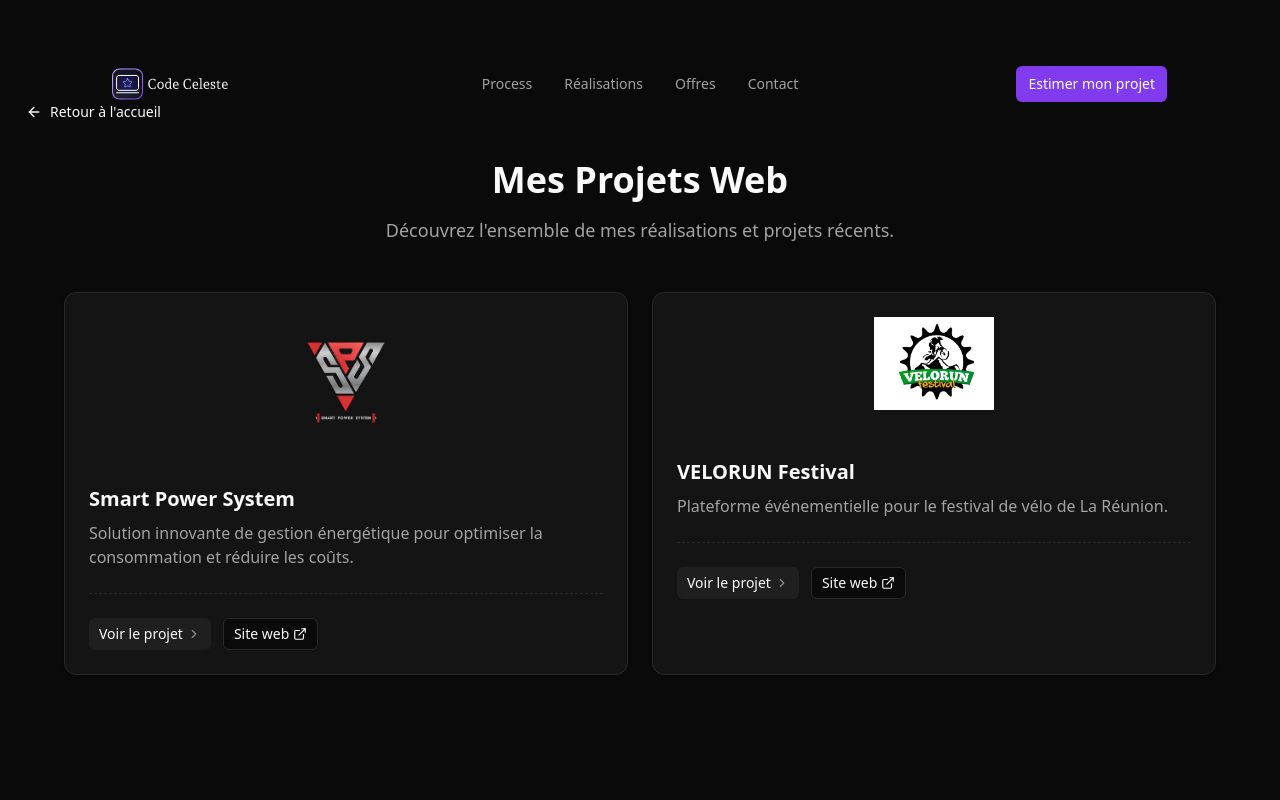
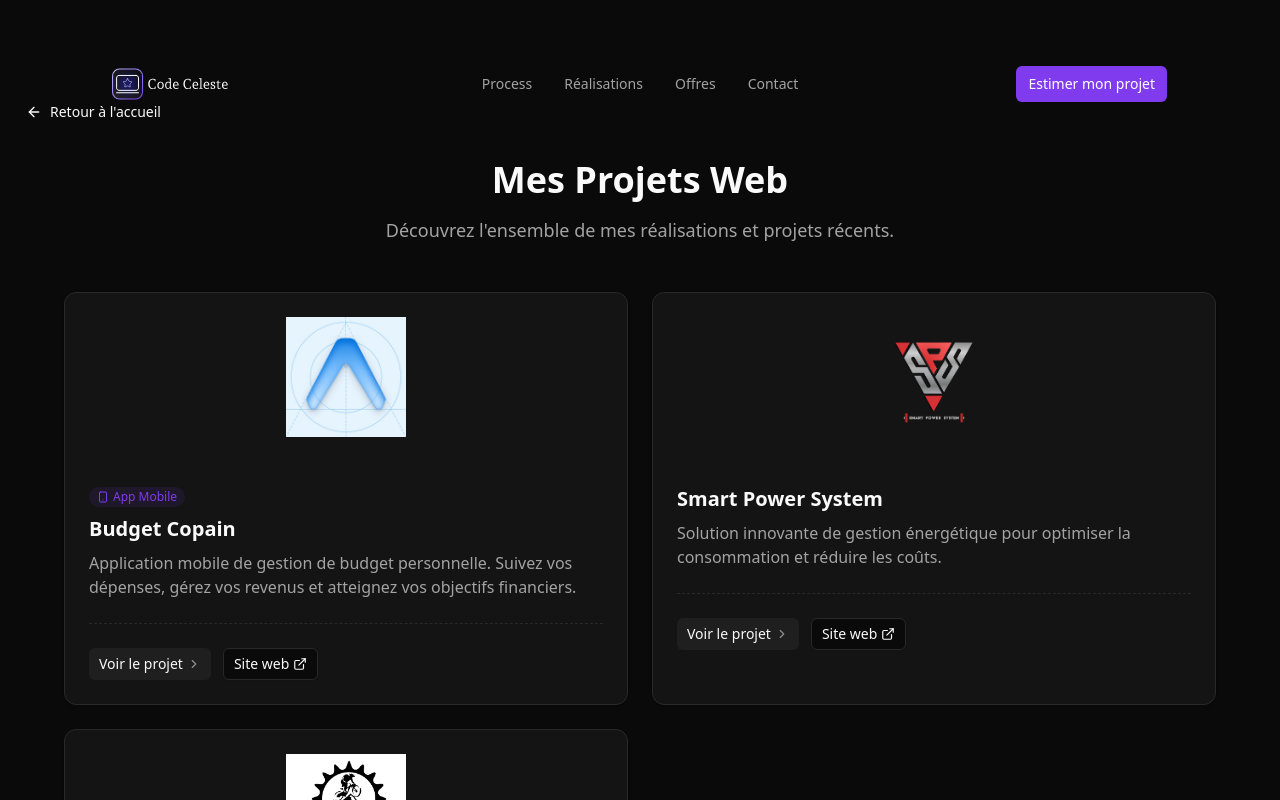
Before and after one commit to MaximeClst/portfolio-code-celeste, a Next.js app: page /works in a window 1280 px wide. Shown: the top 800 px of the page. Built offline with nearby package versions, Linux system fonts and the light colour scheme.

Commit message:
Ajout projet Budget Copain (app mobile) dans la section works

```diff
--- a/app/_landing/Work.tsx
+++ b/app/_landing/Work.tsx
@@ -21,6 +21,15 @@ type Project = {
 };
 
 const projects: Project[] = [
+  {
+    title: "Budget Copain",
+    description:
+      "Application mobile de gestion de budget personnelle. Suivez vos dépenses, gérez vos revenus et atteignez vos objectifs financiers.",
+    image: "/budget-copain-icon.png",
+    link: "/works/budget-copain",
+    externalLink: "https://budget-copain.vercel.app",
+    type: "App mobile",
+  },
   {
     title: "Smart Power System",
     description:
--- /dev/null
+++ b/app/works/budget-copain/page.tsx
@@ -0,0 +1,137 @@
+import { Button } from "@/components/ui/button";
+import { Card } from "@/components/ui/card";
+import { ArrowLeft, ExternalLink, Smartphone } from "lucide-react";
+import Image from "next/image";
+import Link from "next/link";
+import { Footer } from "../../_landing/Footer";
+import { Header } from "../../_landing/Header";
+
+export default function BudgetCopainPage() {
+  return (
+    <main className="h-full relative">
+      {/* Background avec grille et gradient */}
+      <div className="fixed inset-0 bg-gradient-to-br from-slate-900 via-primary-800 to-primary-900">
+        <div className="absolute inset-0 bg-[linear-gradient(90deg,rgba(255,255,255,0.02)_3px,transparent_3px),linear-gradient(rgba(255,255,255,0.02)_3px,transparent_3px)] bg-[size:100px_100px]"></div>
+      </div>
+
+      <div className="relative z-10">
+        <Header />
+
+        <section className="container mx-auto px-4 py-24">
+          <div className="mb-8">
+            <Button asChild variant="ghost" size="sm" className="gap-2">
+              <Link href="/works">
+                <ArrowLeft className="size-4" />
+                Retour aux projets
+              </Link>
+            </Button>
+          </div>
+
+          <div className="max-w-4xl mx-auto">
+            <div className="text-center mb-12">
+              <div className="flex justify-center items-center mb-6">
+                <Image
+                  src="/budget-copain-icon.png"
+                  alt="Budget Copain"
+                  width={120}
+                  height={120}
+                  className="object-contain rounded-2xl"
+                />
+              </div>
+              <div className="flex justify-center gap-2 mb-4">
+                <span className="px-3 py-1 bg-primary/10 text-primary rounded-full text-sm flex items-center gap-1.5">
+                  <Smartphone className="size-3.5" />
+                  Application Mobile
+                </span>
+              </div>
+              <h1 className="text-4xl font-bold mb-4">Budget Copain</h1>
+              <div className="flex justify-center gap-4">
+                <Button asChild variant="outline" className="gap-2">
+                  <Link href="https://budget-copain.vercel.app" target="_blank">
+                    <ExternalLink className="size-4" />
+                    budget-copain.vercel.app
+                  </Link>
+                </Button>
+              </div>
+            </div>
+
+            <div className="grid gap-8 lg:grid-cols-2">
+              <div className="order-2 lg:order-1">
+                <Card className="p-6">
+                  <div className="aspect-video bg-gray-100 rounded-lg flex items-center justify-center">
+                    <Image
+                      src="/budget-copain-icon.png"
+                      alt="Capture d'écran de Budget Copain"
+                      width={600}
+                      height={400}
+                      className="rounded-lg object-cover w-full h-full"
+                    />
+                  </div>
+                </Card>
+              </div>
+
+              <div className="order-1 lg:order-2 space-y-8">
+                <Card className="p-6">
+                  <h2 className="text-2xl font-semibold mb-4">Contexte</h2>
+                  <p className="text-muted-foreground leading-relaxed">
+                    Gérer son budget au quotidien est un casse-tête pour beaucoup de
+                    monde. Les applis existantes sont soit trop complexes, soit pas
+                    adaptées aux réalités locales. L'idée : une app simple, intuitive,
+                    qui aide vraiment à suivre ses dépenses sans prise de tête.
+                  </p>
+                </Card>
+
+                <Card className="p-6">
+                  <h2 className="text-2xl font-semibold mb-4">Solution</h2>
+                  <p className="text-muted-foreground leading-relaxed">
+                    Une application mobile React Native / Expo avec une base Supabase.
+                    Catégorisation automatique des transactions, suivi budgétaire
+                    mensuel, visualisation des dépenses, et onboarding personnalisé.
+                    Gratuite à l'utilisation avec un plan premium en option.
+                  </p>
+                </Card>
+
+                <Card className="p-6">
+                  <h2 className="text-2xl font-semibold mb-4">Résultats</h2>
+                  <p className="text-muted-foreground leading-relaxed">
+                    Lancée avec une première base d'utilisateurs, l'app continue
+                    d'évoluer avec les retours terrain. Les fonctionnalités clés
+                    (catégorisation automatique, vues mensuelles) sont déjà en place
+                    et utilisées quotidiennement.
+                  </p>
+                </Card>
+              </div>
+            </div>
+
+            <div className="mt-12">
+              <Card className="p-6">
+                <h2 className="text-2xl font-semibold mb-4">
+                  Technologies utilisées
+                </h2>
+                <div className="flex flex-wrap gap-2">
+                  {[
+                    "React Native",
+                    "Expo",
+                    "TypeScript",
+                    "Supabase",
+                    "Tailwind CSS / NativeWind",
+                    "Gluestack UI",
+                  ].map((tech) => (
+                    <span
+                      key={tech}
+                      className="px-3 py-1 bg-primary/10 text-primary rounded-full text-sm"
+                    >
+                      {tech}
+                    </span>
+                  ))}
+                </div>
+              </Card>
+            </div>
+          </div>
+        </section>
+
+        <Footer />
+      </div>
+    </main>
+  );
+}
--- a/app/works/page.tsx
+++ b/app/works/page.tsx
@@ -1,6 +1,6 @@
 import { Button } from "@/components/ui/button";
 import { Card } from "@/components/ui/card";
-import { ArrowLeft, ChevronRight, ExternalLink } from "lucide-react";
+import { ArrowLeft, ChevronRight, ExternalLink, Smartphone } from "lucide-react";
 import Image from "next/image";
 import Link from "next/link";
 import { Footer } from "../_landing/Footer";
@@ -32,6 +32,15 @@ export default function WorksPage() {
 
             <div className="grid gap-6 sm:grid-cols-2">
               <WorkCard
+                title="Budget Copain"
+                description="Application mobile de gestion de budget personnelle. Suivez vos dépenses, gérez vos revenus et atteignez vos objectifs financiers."
+                image="/budget-copain-icon.png"
+                link="/works/budget-copain"
+                externalLink="https://budget-copain.vercel.app"
+                badge="mobile"
+              />
+
+              <WorkCard
                 title="Smart Power System"
                 description="Solution innovante de gestion énergétique pour optimiser la consommation et réduire les coûts."
                 image="/SPS LOGO - BASELINE CLAIR.png"
@@ -62,12 +71,14 @@ const WorkCard = ({
   image,
   link,
   externalLink,
+  badge,
 }: {
   title: string;
   description: string;
   image: string;
   link: string;
   externalLink?: string;
+  badge?: "mobile";
 }) => {
   return (
     <Card className="p-6 hover:shadow-xl transition-shadow">
@@ -83,6 +94,12 @@ const WorkCard = ({
         </div>
 
         <div className="space-y-2 py-6">
+          {badge === "mobile" && (
+            <span className="inline-flex items-center gap-1 px-2 py-0.5 bg-primary/10 text-primary rounded-full text-xs font-medium">
+              <Smartphone className="size-3" />
+              App Mobile
+            </span>
+          )}
           <h3 className="text-xl font-semibold">{title}</h3>
           <p className="text-muted-foreground line-clamp-3">{description}</p>
         </div>
```
Also changed, not shown: public/budget-copain-icon.png (added).
